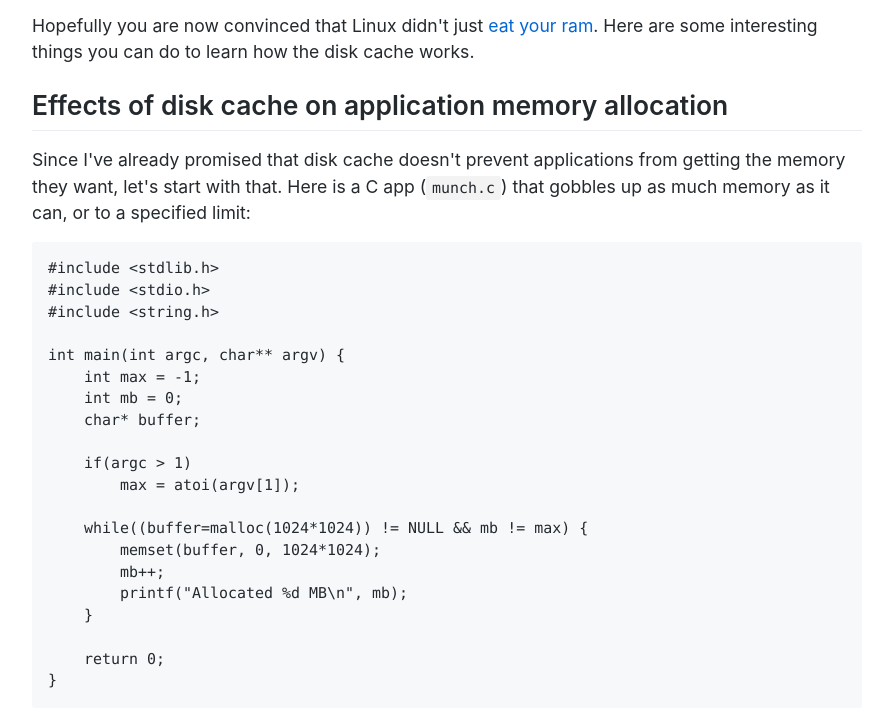
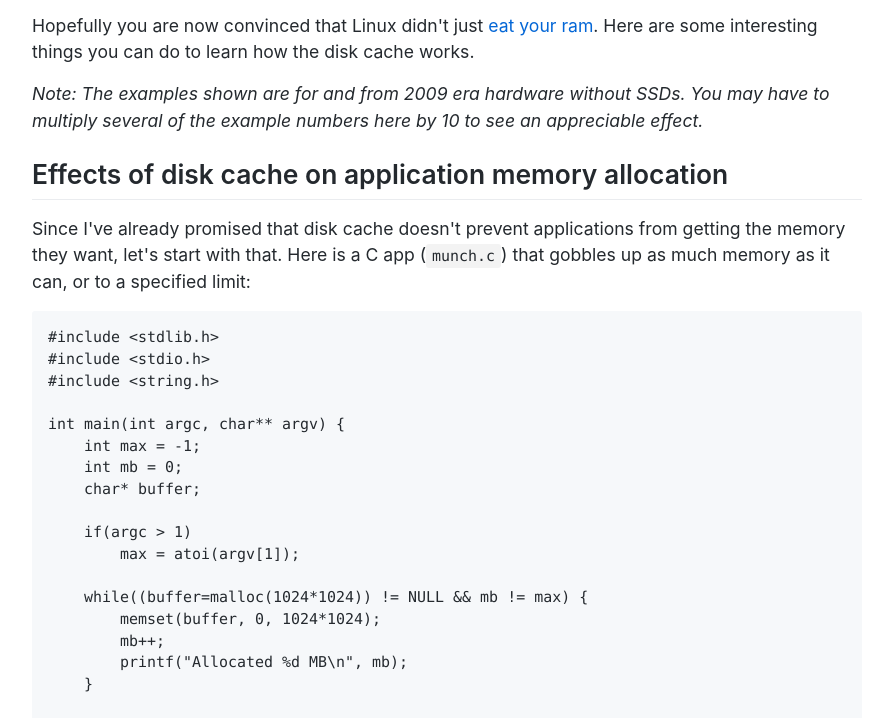
Before and after one commit to koalaman/linuxatemyram.com, a plain HTML site: page play.html in a window 1280 px wide. Shown: the part 79-797 px from the top of the page, without its empty margins (193-1086 px from the left). Drawn offline with Linux system fonts and the light colour scheme.

Commit message:
Mention that these numbers are 10 years out of date

```diff
--- a/play.html
+++ b/play.html
@@ -18,6 +18,8 @@
 
       <h1>Experiments and fun with the Linux disk cache</h1>
       <p>Hopefully you are now convinced that Linux didn't just <a href="index.html">eat your ram</a>. Here are some interesting things you can do to learn how the disk cache works.</p>
+
+      <p><i>Note: The examples shown are for and from 2009 era hardware without SSDs. You may have to multiply several of the example numbers here by 10 to see an appreciable effect.</i></p>
 
       <h2>Effects of disk cache on application memory allocation</h2>
 
```
